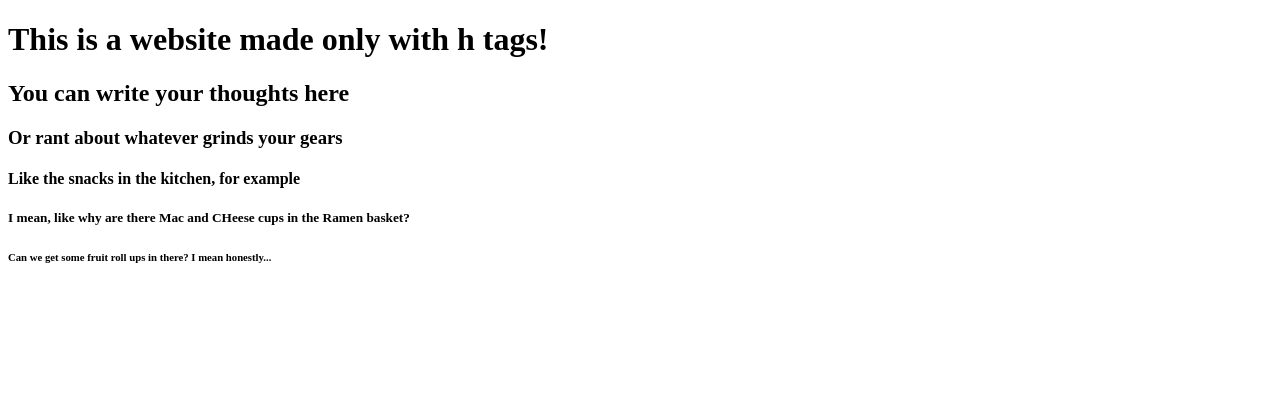
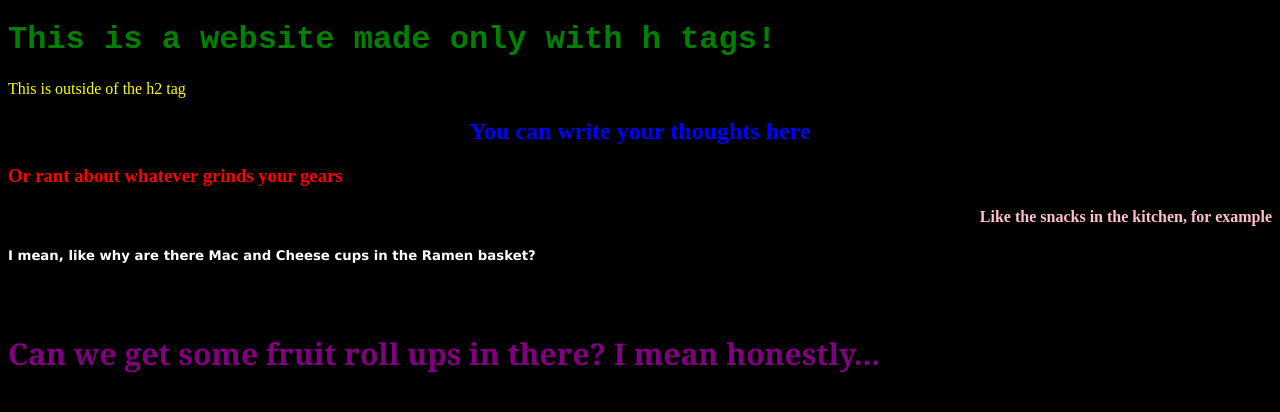
Before and after one commit to schizaetrix/html101.example1, a plain HTML site: page index.html in a window 1280 px wide. Drawn offline with Linux system fonts and the light colour scheme.

Commit message:
Added style.css to directory and linked stylesheet in index.html

```diff
--- a/index.html
+++ b/index.html
@@ -2,11 +2,12 @@
 
 <html>
     <head>
-
+        <link rel="stylesheet" href="style.css">
     </head>
     <body>
         <h1>This is a website made only with h tags!</h1>
         <p>
+            This is outside of the h2 tag
             <h2>You can write your thoughts here</h2>
         </p>
         <P>
@@ -16,10 +17,10 @@
             <h4>Like the snacks in the kitchen, for example</h4>
         </P>
         <P>
-            <h5>I mean, like why are there Mac and CHeese cups in the Ramen basket?</h5>
+            <h5>I mean, like why are there Mac and Cheese cups in the Ramen basket?</h5>
         </P>
         <P>
-            <h6>Can we get some fruit roll ups in there? I mean honestly...</h6>
+            <h6 id="last-line">Can we get some fruit roll ups in there? I mean honestly...</h6>
         </P>
     </body>
 </html>
--- /dev/null
+++ b/style.css
@@ -0,0 +1,31 @@
+h1 {
+    color: green;
+    font-family: 'Courier New', Courier, monospace;
+}
+h2 {
+    color: blue;
+    font-weight: 900;
+    text-align: center;
+}
+h3 {
+    color: red;
+}
+h4 {
+    color: pink;
+    text-align: right;
+}
+h5 {
+    color: white;
+    font-family: 'Lucida Sans', 'Lucida Sans Regular', 'Lucida Grande', 'Lucida Sans Unicode', Geneva, Verdana, sans-serif;
+}
+p {
+    color: yellow;
+}
+body {
+    background: black;
+}
+#last-line {
+    color: purple;
+    font-family: Cambria, Cochin, Georgia, Times, 'Times New Roman', serif;
+    font-size: 30px;
+}
```
